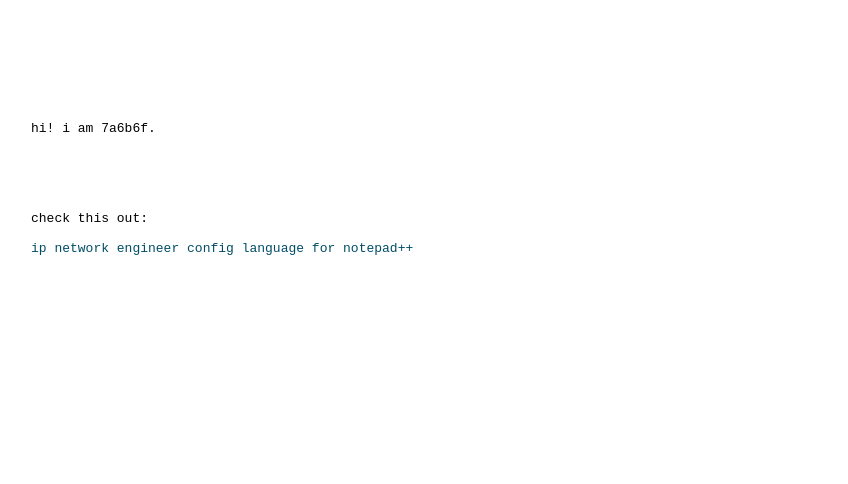
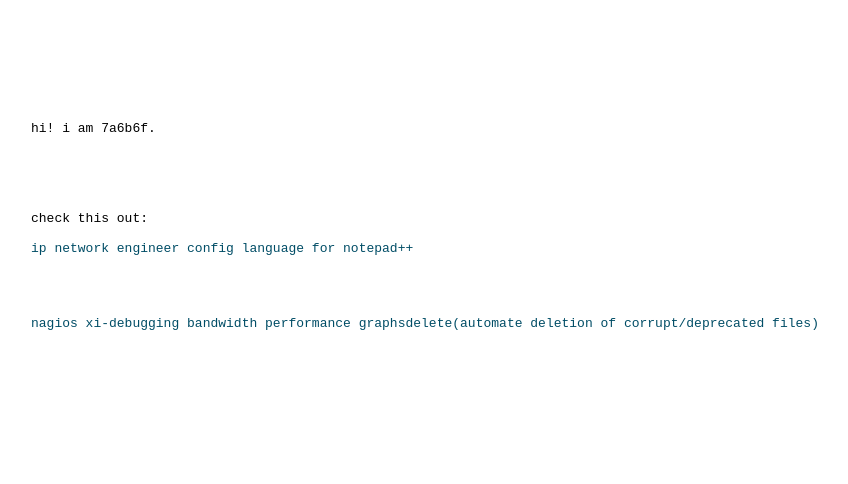
Before and after one commit to 7a6b6f/7a6b6f.github.io, a plain HTML site: page index.html in a window 1280 px wide. Shown: the whole page, without its empty margins (17-865 px from the left). Drawn offline with Linux system fonts and the light colour scheme.

Commit message:
add nagios remove conf files

```diff
--- a/index.html
+++ b/index.html
@@ -22,7 +22,16 @@
 
 <a style=" text-decoration: none; color: #004d66;"  href="https://github.com/7a6b6f/IPNE_config">ip network engineer config language for notepad++</a>
 
-<br /><br />
+<br/>
+
+<a style=" text-decoration: none; color: #004d66;"  href="https://github.com/7a6b6f/nagios_xi_remove_conf_files_ip">nagios xi-debugging bandwidth performance graphsdelete(automate deletion of corrupt/deprecated files) </a>
+
+<br/>
+
+<!-- <a style=" text-decoration: none; color: #004d66;"  href="https://github.com/7a6b6f/IPNE_config">extract ip's</a> -->
+
+<br/>
+
 
 </pre>
 
```
